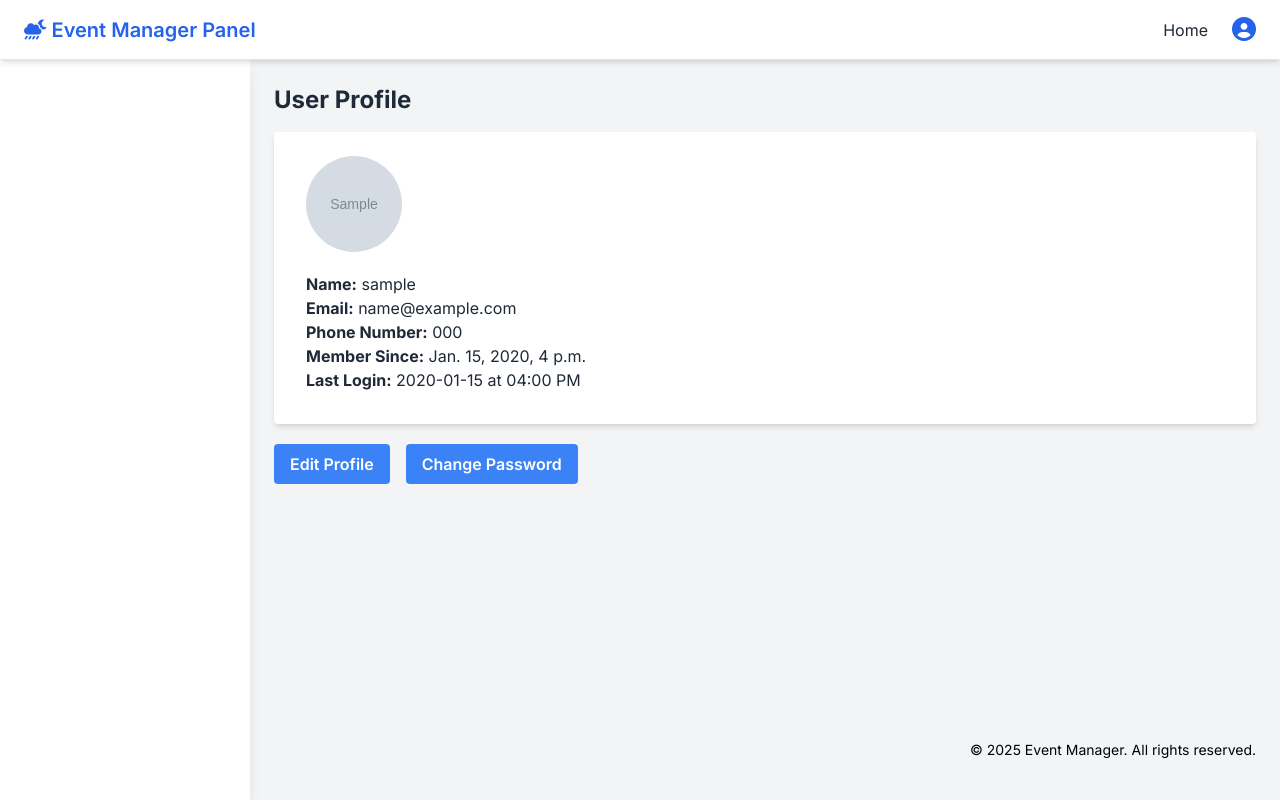
After one commit to majharul-web/event-management-django, a Django app: page /users/profile/ in a window 1280 px wide. The commit adds this page. Run offline with Django 5.2, Linux system fonts and the light colour scheme; a user stored in the database is signed in; tables that the repository leaves empty hold one stand-in row (values such as "Sample post"); grey boxes marked "Sample" are stand-in pictures.

Commit message:
Add profile page

```diff
--- a/core/templates/auth_navbar.html
+++ b/core/templates/auth_navbar.html
@@ -26,7 +26,7 @@
             class="absolute right-0 mt-2 w-40 bg-white border rounded-md shadow-lg hidden z-50"
           >
             <li>
-              <a href="{% url 'dashboard' %}" class="block px-4 py-2 hover:bg-gray-100">Profile</a>
+              <a href="{% url 'profile' %}" class="block px-4 py-2 hover:bg-gray-100">Profile</a>
             </li>
             <li>
               <a href="{% url 'participant-dashboard' %}" class="block px-4 py-2 hover:bg-gray-100">My Events</a>
@@ -61,7 +61,7 @@
       </button>
 
       <!-- Mobile Dropdown Menu -->
-      <!-- Mobile Dropdown Menu (Slide In) -->
+
       <div
         id="mobile-menu"
         class="fixed inset-0 z-50 bg-black/30 backdrop-blur-sm hidden lg:hidden"
--- a/static/css/output.css
+++ b/static/css/output.css
@@ -845,6 +845,10 @@ label {
   display: none;
 }
 
+.h-32 {
+  height: 8rem;
+}
+
 .h-48 {
   height: 12rem;
 }
@@ -873,6 +877,10 @@ label {
   height: 100%;
 }
 
+.h-24 {
+  height: 6rem;
+}
+
 .max-h-48 {
   max-height: 12rem;
 }
@@ -881,6 +889,10 @@ label {
   min-height: 100vh;
 }
 
+.w-32 {
+  width: 8rem;
+}
+
 .w-40 {
   width: 10rem;
 }
@@ -895,6 +907,10 @@ label {
 
 .w-full {
   width: 100%;
+}
+
+.w-24 {
+  width: 6rem;
 }
 
 .min-w-full {
@@ -961,6 +977,10 @@ label {
 
 .grid-cols-1 {
   grid-template-columns: repeat(1, minmax(0, 1fr));
+}
+
+.grid-cols-2 {
+  grid-template-columns: repeat(2, minmax(0, 1fr));
 }
 
 .flex-col {
@@ -1079,6 +1099,10 @@ label {
 
 .rounded-md {
   border-radius: 0.375rem;
+}
+
+.rounded-full {
+  border-radius: 9999px;
 }
 
 .border {
--- a/users/admin.py
+++ b/users/admin.py
@@ -23,6 +23,6 @@ class CustomUserAdmin(UserAdmin):
         })
     )
 
-    list_display = ('username', 'email', 'first_name', 'last_name', 'is_staff', 'is_active')
-    search_fields = ('username', 'email', 'first_name', 'last_name')
+    list_display = ('username', 'email', 'phone_number', 'first_name', 'last_name', 'is_staff', 'is_active')
+    search_fields = ('username', 'email', 'first_name', 'last_name', 'phone_number')
     ordering = ('-username',)
--- /dev/null
+++ b/users/templates/accounts/profile.html
@@ -0,0 +1,29 @@
+{% extends 'base.html' %}
+{% load custom_filters %}
+{% block title %}User Profile{% endblock %}
+{% block content %}
+
+<div class="container mx-auto">
+  <h1 class="text-xl md:text-2xl font-bold mb-4">User Profile</h1>
+
+  <div class="bg-white shadow-md rounded px-8 pt-6 pb-8 mb-5">
+    <div class="mb-5">
+      <img src="{{ profile_image }}" alt="Profile Image" class="w-24 h-24 rounded-full object-cover" />
+    </div>
+
+    <div class="text-sm md:text-base">
+      <p><strong>Name:</strong> {{ username }}</p>
+      <p><strong>Email:</strong> {{ email }}</p>
+      <p><strong>Phone Number:</strong> {{ phone_number }}</p>
+      <p><strong>Member Since:</strong> {{member_since}}</p>
+      <p><strong>Last Login:</strong> {{last_login|format_date}}</p>
+    </div>
+  </div>
+
+  <div class="flex flex-col md:flex-row gap-4">
+    <a href="#" class="btn-primary text-center">Edit Profile</a>
+    <a href="#" class="btn-primary text-center">Change Password</a>
+  </div>
+</div>
+
+{% endblock content %}
--- a/users/templates/admin/user_list.html
+++ b/users/templates/admin/user_list.html
@@ -2,6 +2,7 @@
 
 {% block content %}
 <div class="container mx-auto">
+  <h1 class="text-xl md:text-2xl font-bold">Group List</h1>
   <div class="overflow-x-auto">
     <table class="min-w-full bg-white shadow-md rounded-lg overflow-hidden">
       <thead class="bg-gray-100">
--- /dev/null
+++ b/users/templatetags/custom_filters.py
@@ -0,0 +1,18 @@
+from django import template
+from datetime import datetime
+from django.utils import timezone
+
+register = template.Library()
+
+@register.filter
+def format_date(value):
+    if value:
+        today = datetime.now().date()
+        value=timezone.localtime(value)
+        if value.date() == today:
+            return f"Today at {value.strftime('%I:%M %p')}"
+        elif value.date() == today.replace(day=today.day - 1):
+            return f"Yesterday at {value.strftime('%I:%M %p')}"
+        else:
+            return f"{value.date()} at {value.strftime('%I:%M %p')}"
+    return "No login data available"
--- a/users/urls.py
+++ b/users/urls.py
@@ -1,5 +1,5 @@
 from django.urls import path
-from users.views import sign_up, sign_in, sign_out,activate_account, admin_dashboard,assign_role,create_group,group_list,user_list
+from users.views import sign_up, sign_in, sign_out,activate_account, admin_dashboard,assign_role,create_group,group_list,user_list, ProfileView
 
 # users app url
 urlpatterns = [
@@ -7,6 +7,7 @@ urlpatterns = [
     path('sign-in/', sign_in, name='sign-in'),
     path('sign-out/', sign_out, name='sign-out'),
     path('activate/<int:user_id>/<str:token>/', activate_account, name='activate-account'),
+    path('profile/', ProfileView.as_view(), name='profile'),
     path('admin/dashboard/', admin_dashboard, name='admin-dashboard'),
     path('admin/user-list/', user_list, name='user-list'),
     path('admin/assign-role/<int:user_id>/', assign_role, name='assign-role'),
--- a/users/views.py
+++ b/users/views.py
@@ -13,6 +13,7 @@ from events.models import Event
 from datetime import date
 from django.db.models import Q,Count
 from django.contrib.auth import get_user_model
+from django.views.generic import TemplateView
 
 User = get_user_model()
 
@@ -77,6 +78,25 @@ def activate_account(request, user_id, token):
     except User.DoesNotExist:
         messages.error(request, "User does not exist.")
         return redirect('sign-up')
+
+# Profile view
+class ProfileView(TemplateView):
+    template_name = 'accounts/profile.html'
+
+    def get_context_data(self, **kwargs):
+        context = super().get_context_data(**kwargs)
+        user = self.request.user
+        context['username'] = user.username
+        context['email'] = user.email
+        context['name'] = user.get_full_name() or user.username
+        context['member_since'] = user.date_joined
+        context['last_login'] = user.last_login
+        context['phone_number'] = user.phone_number
+        if user.profile_image:
+            context['profile_image'] = user.profile_image.url
+        else:
+            context['profile_image'] = 'profile_images/default.png'
+        return context
 
 @user_passes_test(is_admin, login_url='no-permission')
 def user_list(request):
```
Also changed, not shown: media/profile_images/default.png (added), users/templatetags/__init__.py (added).
